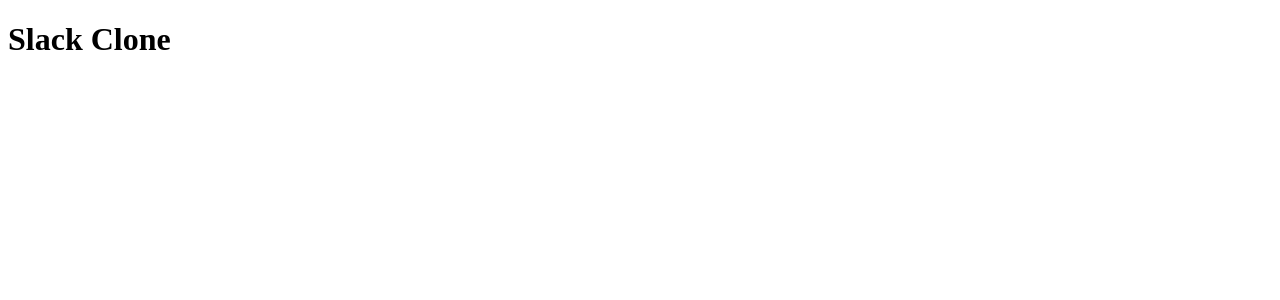
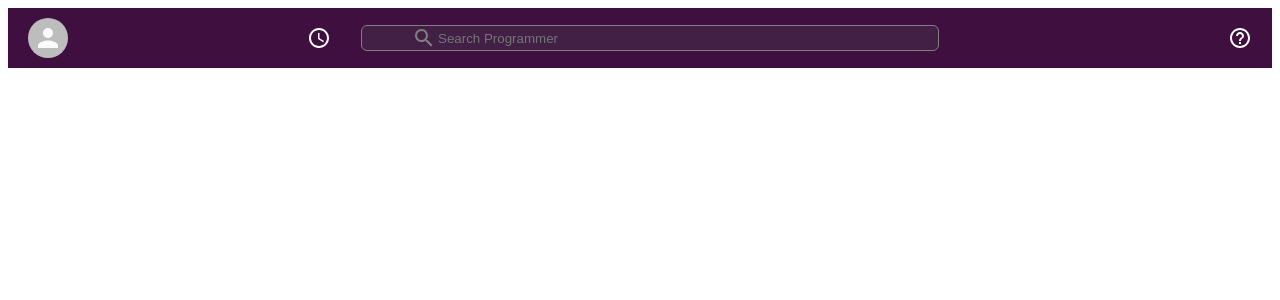
Before and after one commit to sakilk130/react-slack-clone, a React (Create React App) app: page / in a window 1280 px wide. Shown: the top 300 px of the page. Built offline with nearby package versions, Linux system fonts and the light colour scheme; the HTML template or start-up script is replaced by a standard one.

Commit message:
create Header component

```diff
--- a/package.json
+++ b/package.json
@@ -3,6 +3,8 @@
   "version": "0.1.0",
   "private": true,
   "dependencies": {
+    "@material-ui/core": "4.11.0",
+    "@material-ui/icons": "4.9.1",
     "@testing-library/jest-dom": "^5.11.4",
     "@testing-library/react": "^11.1.0",
     "@testing-library/user-event": "^12.1.10",
--- a/src/App.jsx
+++ b/src/App.jsx
@@ -1,10 +1,16 @@
 import React from 'react';
+import Header from './components/Header';
 import './styles/App.css';
 
 function App() {
   return (
     <div className="app">
-      <h1>Slack Clone</h1>
+      {/* Header */}
+      <Header />
+
+      {/* Sidebar */}
+
+      {/* React Router-> Chat Screen */}
     </div>
   );
 }
--- /dev/null
+++ b/src/components/Header.jsx
@@ -0,0 +1,36 @@
+import React from 'react';
+import { Avatar } from '@material-ui/core';
+import AccessTimeIcon from '@material-ui/icons/AccessTime';
+import SearchIcon from '@material-ui/icons/Search';
+import HelpOutlineIcon from '@material-ui/icons/HelpOutline';
+
+import '../styles/Header.css';
+
+function Header() {
+  return (
+    <div className="header">
+      <div className="header__left">
+        {/* Avatar for logged in user */}
+        <Avatar className="header__avatar" />
+
+        {/* Time icon */}
+        <AccessTimeIcon />
+      </div>
+
+      <div className="header__search">
+        {/* Search icon */}
+        <SearchIcon />
+
+        {/* Input */}
+        <input type="text" placeholder="Search Programmer " />
+      </div>
+
+      <div className="header__right">
+        {/* help icon */}
+        <HelpOutlineIcon />
+      </div>
+    </div>
+  );
+}
+
+export default Header;
--- a/src/styles/App.css
+++ b/src/styles/App.css
@@ -0,0 +1,12 @@
+:root {
+  --slack-color: #3f0f40;
+  --slack-color-hover: #340e36;
+  --slack-color-semi-light: #421f44;
+  --slack-color-light: #49274b;
+  --white-color: white;
+  --lightgray: lightgray;
+  --lightgray-light: #f8f8f8;
+  --gray: gray;
+  --green: #0a8d48;
+  --dark-green: #095e30;
+}
--- /dev/null
+++ b/src/styles/Header.css
@@ -0,0 +1,47 @@
+.header {
+  display: flex;
+  align-items: center;
+  justify-content: space-between;
+  padding: 10px 0;
+  background-color: var(--slack-color);
+  color: white;
+}
+
+.header__left {
+  flex: 0.3;
+  display: flex;
+  align-items: center;
+  margin-left: 20px;
+}
+.header__left > .MuiSvgIcon-root {
+  margin-left: auto;
+  margin-right: 30px;
+}
+
+.header__search {
+  flex: 0.4;
+  background-color: var(--slack-color-semi-light);
+  align-items: center;
+  display: flex;
+  padding: 0 50px;
+  color: gray;
+  border: 1px gray solid;
+  border-radius: 6px;
+}
+
+.header__search > input {
+  background-color: transparent;
+  border: none;
+  align-items: center;
+  min-width: 35vw;
+}
+
+.header__right {
+  flex: 0.3;
+  display: flex;
+  align-items: flex-end;
+}
+.header__right > .MuiSvgIcon-root {
+  margin-left: auto;
+  margin-right: 20px;
+}
```
Also changed, not shown: 1 other file (tests, documents, lock files or other folders).
